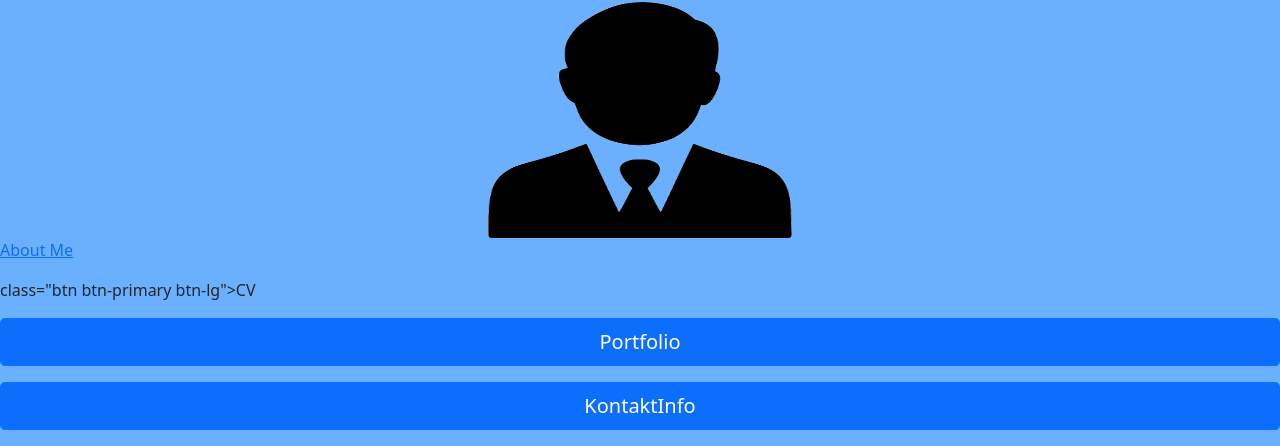
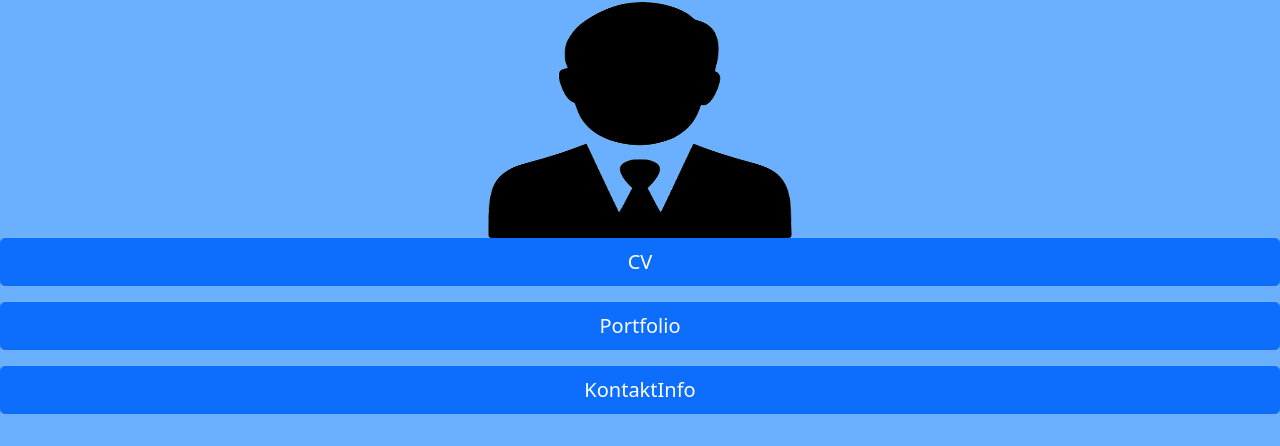
Before and after one commit to Uzzy2200/Hjemmeside, a plain HTML site: page index.html in a window 1280 px wide. Shown: the part 424-870 px from the top of the page. Drawn offline with nearby package versions, Linux system fonts and the light colour scheme; files whose address does not match are found by name.

Commit message:
Update index.html

```diff
--- a/index.html
+++ b/index.html
@@ -30,7 +30,7 @@
     </div>
 <!-- Knapper og links til videreføring efter tryk. Linjeafstand mellem knapperne og farve. -->
     <div class="d-grid gap-3">
-    <a href="https://Uzzy.2200.github.io/Hjemmeside/CV.html" title="About Me">About Me</a> class="btn btn-primary btn-lg">CV</a>
+    <a href="file:///C:/Users/USAABB/Documents/GitHub/Hjemmeside/CV.html" class="btn btn-primary btn-lg">CV</a>
     <a href="file:///C:/Users/USAABB/Desktop/Sites/hello-world/Portofolio.html" class="btn btn-primary btn-lg">Portfolio</a>
     <a href="file:///C:/Users/USAABB/Desktop/Sites/hello-world/KontaktInfo.html" class="btn btn-primary btn-lg">KontaktInfo</a>
 
```
